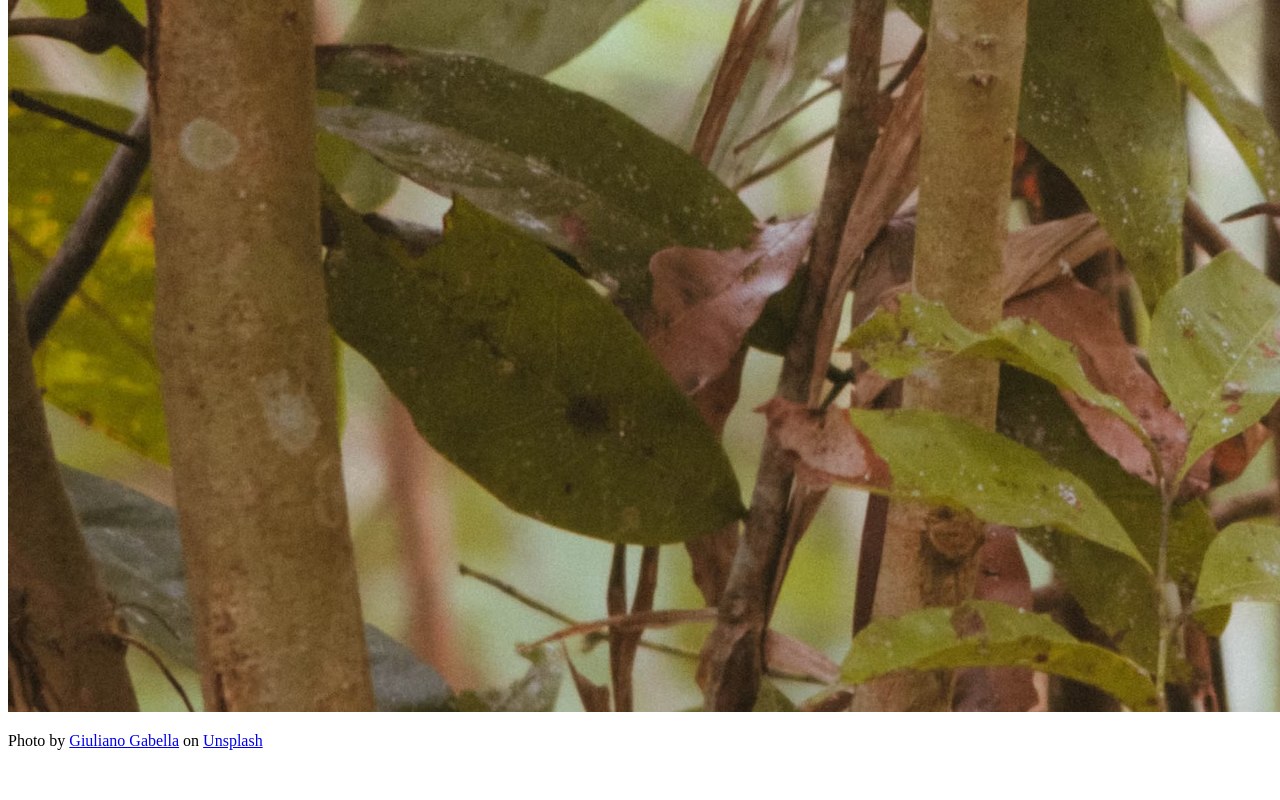
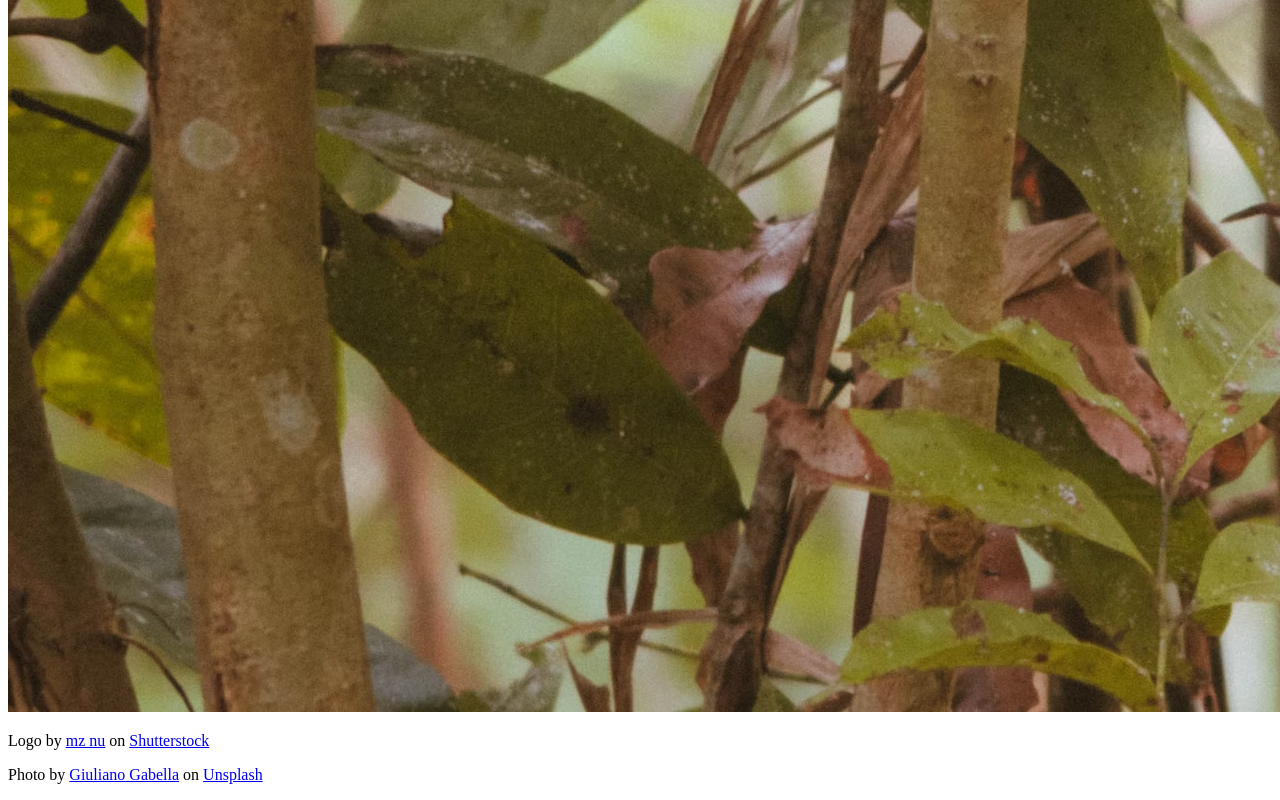
Before and after one commit to Expectum/odin-form, a plain HTML site: page index.html in a window 1280 px wide. Shown: the part 3498-4298 px from the top of the page. Before the commit the page ends 4264 px from the top, so only its background shows below. Drawn offline with Linux system fonts and the light colour scheme.

Commit message:
Credit logo creator

```diff
--- a/index.html
+++ b/index.html
@@ -11,6 +11,7 @@
     <img src="../images/tarsierLogo.jpg" alt="Logo of a drawn tarsier">
     <h1>ODIN</h1>
     <img src="../images/tarsierBackground.avif" alt="Background image of a tarsier">
+    <p>Logo by <a href="https://www.shutterstock.com/g/mz+nu">mz nu</a> on <a href="https://www.shutterstock.com/">Shutterstock</a></p>
     <p>Photo by <a href="https://unsplash.com/@ggabella91">Giuliano Gabella</a> on <a href="https://unsplash.com/">Unsplash</a></p>
     </header>
    <div class="upper-body">
```
